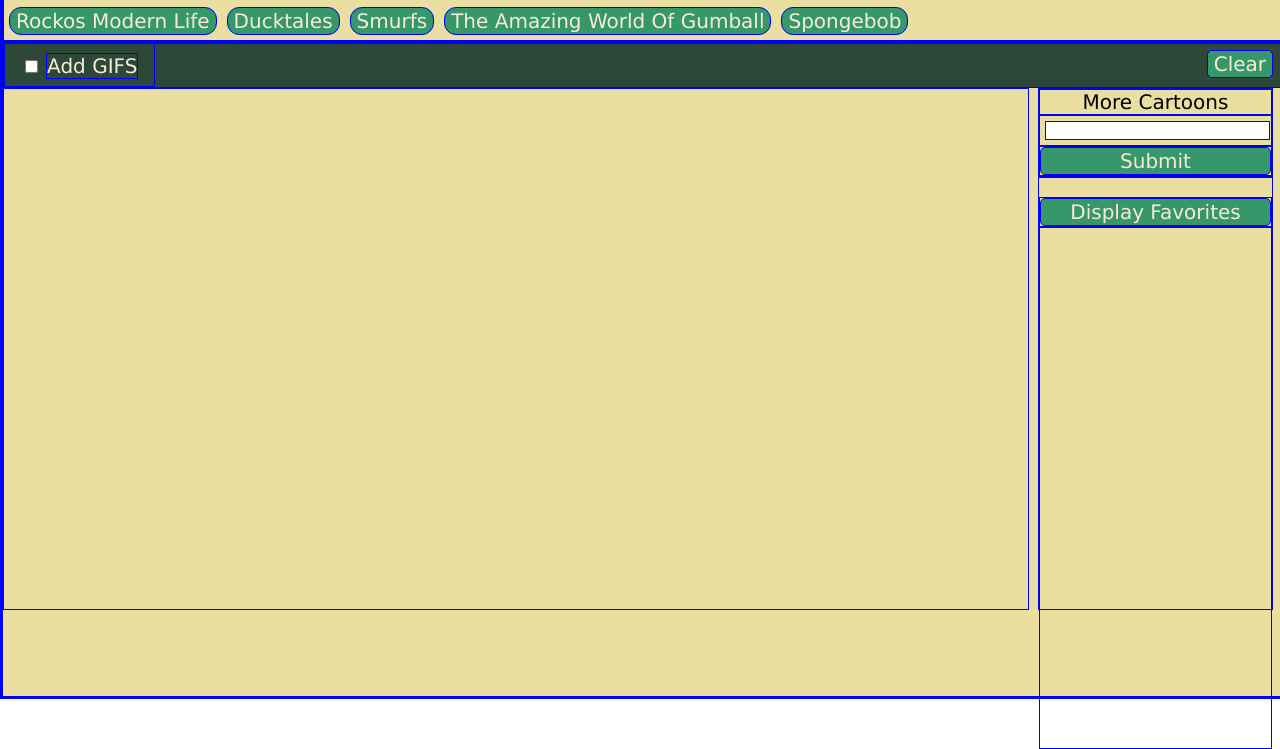
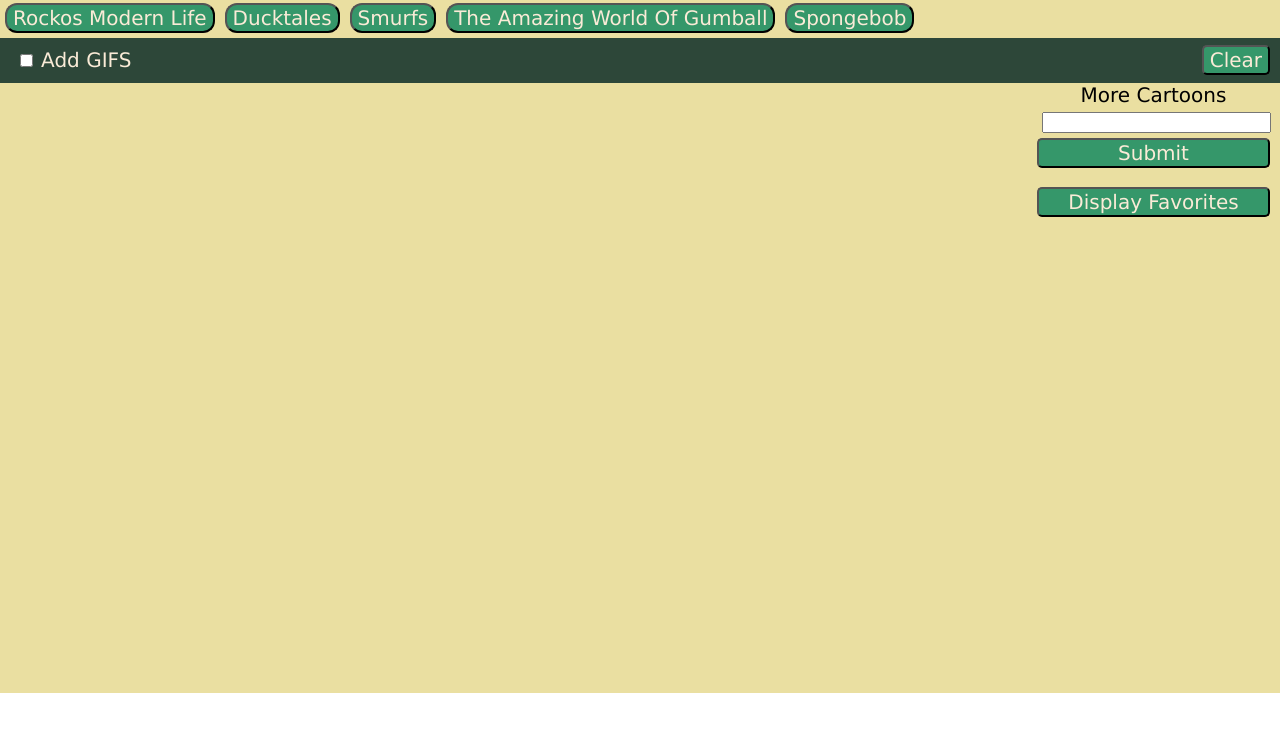
Before and after one commit to GregoryLanter/Giphy-app, a plain HTML site: page index.html in a window 1280 px wide. Shown: the part 107-856 px from the top of the page. Drawn offline with nearby package versions, Linux system fonts and the light colour scheme.

Commit message:
remove testing objects

```diff
--- a/assets/css/style.css
+++ b/assets/css/style.css
@@ -1,6 +1,6 @@
 *{
     font-family:verdana;
-    border: 1px solid blue;
+    /*border: 1px solid blue;*/
 }
 body{
     overflow: hidden;
--- a/assets/javascript/app.js
+++ b/assets/javascript/app.js
@@ -143,7 +143,6 @@
     });
     $(document.body).on("click", ".giphyButton", function () {
         var offset = 0;
-        debugger;
         offset = count[topics.indexOf($(this).text().toLowerCase())];
         count[topics.indexOf($(this).text().toLowerCase())] = offset + 10;
 
```
